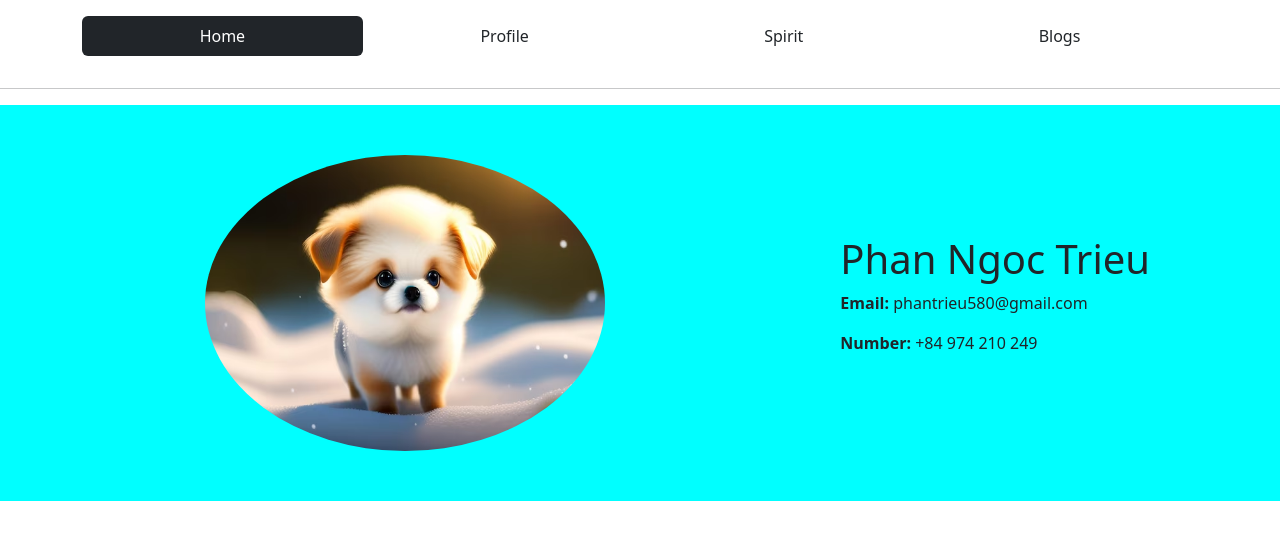
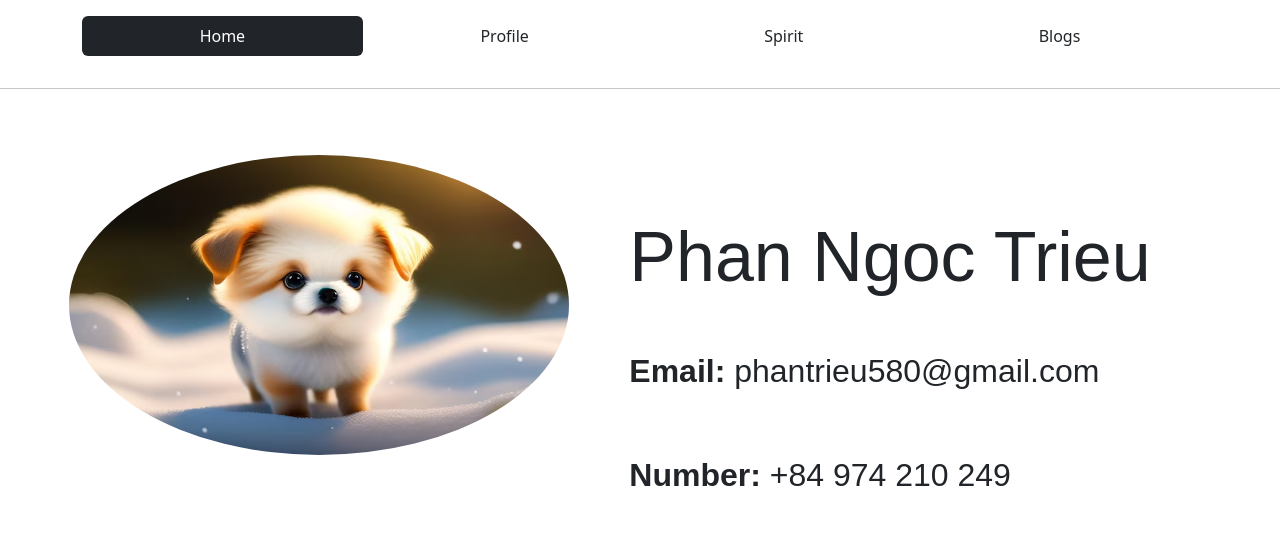
Before and after one commit to TrieuPhanNgoc/Web_Developer, a plain HTML site: page PersonalPage/index.html in a window 1280 px wide. Drawn offline with nearby package versions, Linux system fonts and the light colour scheme.

Commit message:
Add files via upload

```diff
--- a/PersonalPage/index.html
+++ b/PersonalPage/index.html
@@ -23,21 +23,42 @@
       }
 
       .profile-content {
-        background-color: aqua;
-        display: flex !important;
+        display: flex;
         align-content:space-between;
         justify-content: center;
         padding: 50px;
+        height: 50vh;
+        width: 100%;
       }
 
       .profile-infor {
         margin: 30px;
-        padding: 50px;
+        padding: 30px;
         display: flex;
         flex-direction: column;
-        flex-wrap: wrap;
+        flex-wrap: nowrap;
+        gap: 40px;
       }
 
+      .infor {
+        display: block;
+        font-family:sans-serif;
+      }
+
+      .personal-name {
+        font-size: 70px;
+      }
+
+      @media (max-width: 1020px) {
+        .profile-content {
+          flex-wrap: wrap;
+        }
+        .profile-infor {
+          margin: 10px;
+          gap: 10px;
+          align-items: center;
+        }
+      }
     </style>
 </head>
 <body>
@@ -53,12 +74,12 @@
     </div>
     <hr>
     <section>
-      <div class="profile-content">
-        <img class="avatar bd-placeholder-img bd-placeholder-img-lg featurette-image img-fluid mx-auto" src="./assets/puppy.png" width="400px" height="500px"/>
-        <div class="profile-infor">
-          <h1 class="infor">Phan Ngoc Trieu</h1>
-          <p class="infor"> <b>Email: </b>phantrieu580@gmail.com </p>
-          <p class="infor"> <b>Number: </b>+84 974 210 249 </p>
+      <div class="profile-content grid">
+        <img class="avatar img-fluid " src="./assets/puppy.png" width="500px" height="500px"/>
+        <div class="profile-infor md">
+          <h1 class="infor text-nowrap personal-name">Phan Ngoc Trieu</h1>
+          <p class="infor text-nowrap email fs-2"> <strong>Email: </strong>phantrieu580@gmail.com </p>
+          <p class="infor text-nowrap number fs-2"> <strong>Number: </strong>+84 974 210 249 </p>
         </div>
       </div>
       <!-- <div class="row featurette m-lg-5 float-start">
```
